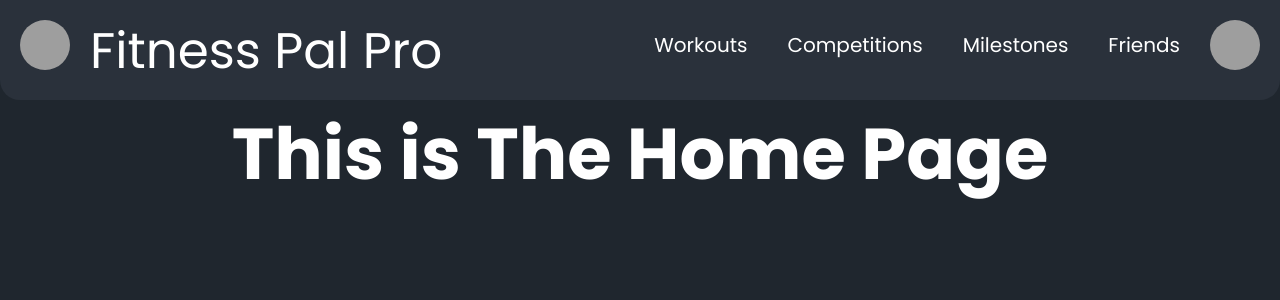
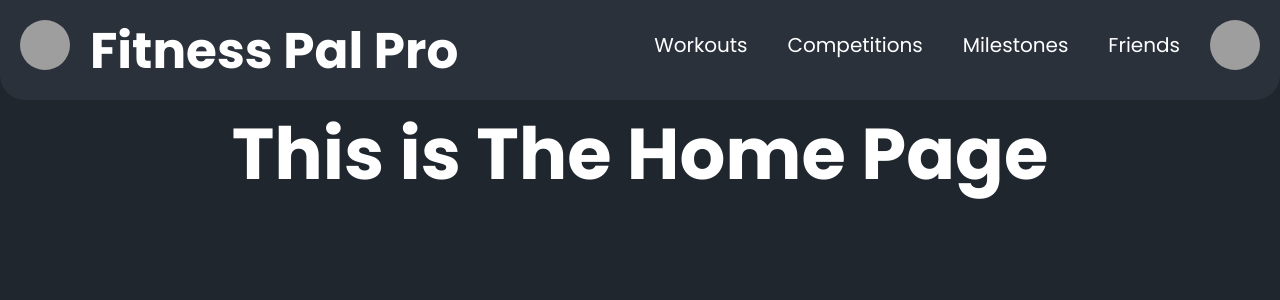
Before and after one commit to AlexMerlo1/Fitness-Pal-Pro, a React (Vite) app in the folder frontend/: page /Home in a window 1280 px wide. Shown: the top 300 px of the page. Built offline with nearby package versions, Linux system fonts and the light colour scheme; grey boxes are pictures that could not be loaded.

Commit message:
Made the menu buttons bold when window is open. When the profile page is open the profile icon is hidden. Pretty cool!

```diff
--- a/frontend/src/components/CompetitionsPage/CompetitionsPage.jsx
+++ b/frontend/src/components/CompetitionsPage/CompetitionsPage.jsx
@@ -9,7 +9,8 @@ const CompetitionsPage2 = () => {
   return (
     <div class="competitions-container">
 
-        <TopBar />
+        <TopBar compClass="ActiveTab"/>
+
 
         <h1>This is The Competitions Page</h1>
 
--- a/frontend/src/components/FriendsPage/Friends.jsx
+++ b/frontend/src/components/FriendsPage/Friends.jsx
@@ -7,7 +7,7 @@ const Friends = () => {
 
   return (
     <div className='goals-container'>
-      <TopBar />
+      <TopBar friendsClass="ActiveTab"/>
       <h1>This is The Friends Page</h1>
     </div>
   );
--- a/frontend/src/components/HomePage/HomePage.jsx
+++ b/frontend/src/components/HomePage/HomePage.jsx
@@ -6,7 +6,7 @@ const HomePage = () => {
 
   return (
     <div className='homepage-container'>
-      <TopBar/>
+      <TopBar titleClass="ActiveTitle"/>
       <h1>This is The Home Page</h1>
     </div>
   );
--- a/frontend/src/components/MilestonesPage/Milestones.jsx
+++ b/frontend/src/components/MilestonesPage/Milestones.jsx
@@ -10,7 +10,7 @@ const Milestones = () => {
 
   return (
     <div className='goals-container'>
-      <TopBar />
+      <TopBar milestonesClass="ActiveTab"/>
       <h1>This is The Milestones Page</h1>
     </div>
   );
--- a/frontend/src/components/ProfilePage/Profile.jsx
+++ b/frontend/src/components/ProfilePage/Profile.jsx
@@ -8,10 +8,7 @@ const Profile = () => {
 
   return (
     <div className='goals-container'>
-
-      <TopBar />
-
-
+      <TopBar profileClass="ActiveProfile"/>
       <h1>This is The Profile Page</h1>
     </div>
   );
--- a/frontend/src/components/TopBar/TopBar.css
+++ b/frontend/src/components/TopBar/TopBar.css
@@ -20,8 +20,8 @@
   padding: 20px;
   background-color: #2A313B;
   display: flex;
-  border-bottom-left-radius: 20px;
-  border-bottom-right-radius: 20px;
+  border-bottom-left-radius: 25px;
+  border-bottom-right-radius: 25px;
 }
 .logo-div {
   display: flex;
@@ -56,6 +56,18 @@
   cursor: pointer;
   font-size: 20px;
 }
+
+.ActiveTab {
+  font-weight: Bold;
+  text-decoration: Underline;
+}
+.ActiveTitle {
+  font-weight: Bold;
+}
+.ActiveProfile {
+  display:none;
+}
+
 .the-profile-button {
   margin-left: 10px;
   width: 50px;
--- a/frontend/src/components/TopBar/TopBar.jsx
+++ b/frontend/src/components/TopBar/TopBar.jsx
@@ -1,7 +1,7 @@
 import React, { useState } from 'react';
 import './TopBar.css';
 
-const TopBar = () => {
+function TopBar({titleClass, workoutClass, compClass, milestonesClass, friendsClass, profileClass}) {
 
   // for top menu bar
   const [dropdownVisible, setDropdownVisible] = useState(false);
@@ -34,14 +34,14 @@ const TopBar = () => {
       <header className="the-header">
         <div className="logo-div" >
             <div className="logo-button" onClick={openHomePage}></div>
-            <div className="logo-name" onClick={openHomePage}>Fitness Pal Pro</div>
+            <div className={`logo-name ${titleClass}`} onClick={openHomePage}>Fitness Pal Pro</div>
         </div>
         <div className="menubar-div" >
-            <div className="menu-button" onClick={openWorkoutsPage}>Workouts</div>
-            <div className="menu-button" onClick={openCompetitionsPage}>Competitions</div>
-            <div className="menu-button" onClick={openMilestonesPage}>Milestones</div>
-            <div className="menu-button" onClick={openFriendsPage}>Friends</div>
-            <div className="the-profile-button" onClick={openProfilePage}></div>
+            <div class={`menu-button ${workoutClass}`} onClick={openWorkoutsPage}>Workouts</div>
+            <div class={`menu-button ${compClass}`} onClick={openCompetitionsPage}>Competitions</div>
+            <div class={`menu-button ${milestonesClass}`} onClick={openMilestonesPage}>Milestones</div>
+            <div class={`menu-button ${friendsClass}`} onClick={openFriendsPage}>Friends</div>
+            <div class={`the-profile-button ${profileClass}`} onClick={openProfilePage}></div>
         </div>
         {dropdownVisible && (
         <div className="the-dropdown-menu">
--- a/frontend/src/components/WorkoutsPage/Workouts.jsx
+++ b/frontend/src/components/WorkoutsPage/Workouts.jsx
@@ -104,7 +104,7 @@ function Workouts() {
   return (
     <div className="WorkoutPage">
 
-      <TopBar />
+      <TopBar workoutClass="ActiveTab"/>
 
       <h1>This is The Workouts Page</h1>
 
```
Also changed, not shown: frontend/src/components/WorkoutsPage/Workouts.css (indentation only).
